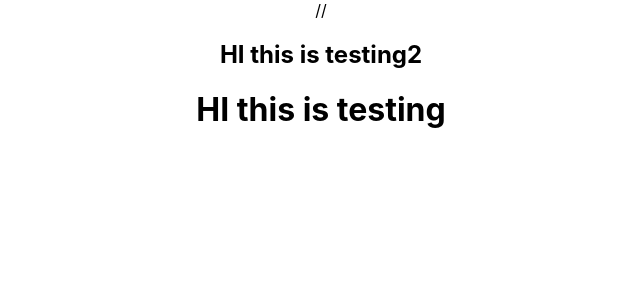
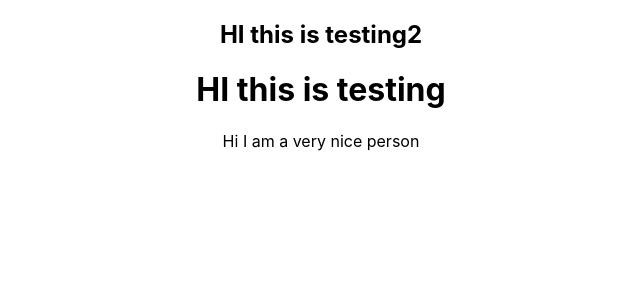
Before and after one commit to rahulbhardwaj055/React-Practice, a React (Create React App) app in the folder my-app/: page / in a window 1280 px wide. Shown: the top 300 px of the page, without its empty margins (319-959 px from the left). Built offline with nearby package versions, Linux system fonts and the light colour scheme.

Commit message:
my third commit

```diff
--- a/my-app/src/App.js
+++ b/my-app/src/App.js
@@ -1,13 +1,15 @@
 import React from 'react';
 import logo from './logo.svg';
 import './App.css';
+import Person from './Person/person';
 
 function App() {
   return (
     <div className="App">
-      //  <h2>HI this is testing2</h2>
+        <h2>HI this is testing2</h2>
 
         <h1>HI this is testing</h1>
+        <Person/>
     </div>
   );
 }
--- /dev/null
+++ b/my-app/src/Person/person.js
@@ -0,0 +1,8 @@
+import React from 'react';
+
+
+const person = () => {
+    return <p>Hi I am a very nice person</p>
+}
+
+export default person;
```
